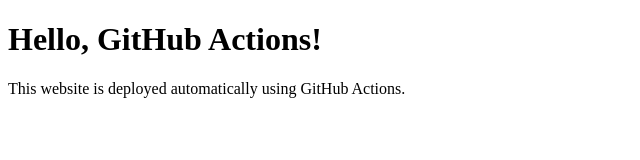
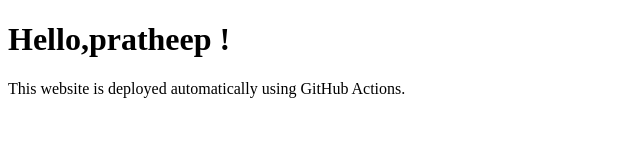
Before and after one commit to pratheeee/the3, a plain HTML site: page index.html in a window 1280 px wide. Shown: the whole page, without its empty margins (0-640 px from the left). Drawn offline with Linux system fonts and the light colour scheme.

Commit message:
Update index.html

```diff
--- a/index.html
+++ b/index.html
@@ -4,7 +4,7 @@
     <title>My GitHub Pages Website</title>
 </head>
 <body>
-    <h1>Hello, GitHub Actions!</h1>
+    <h1>Hello,pratheep !</h1>
     <p>This website is deployed automatically using GitHub Actions.</p>
 </body>
 </html>
```
